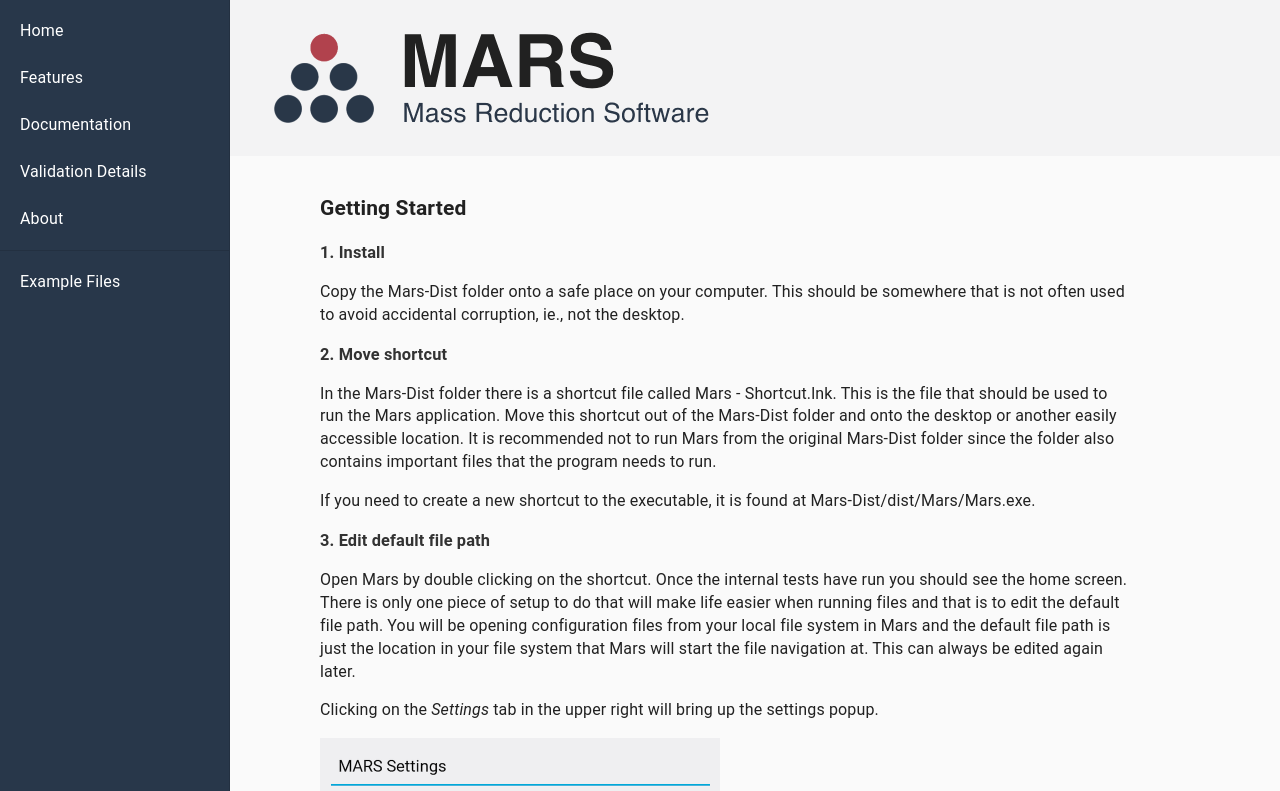
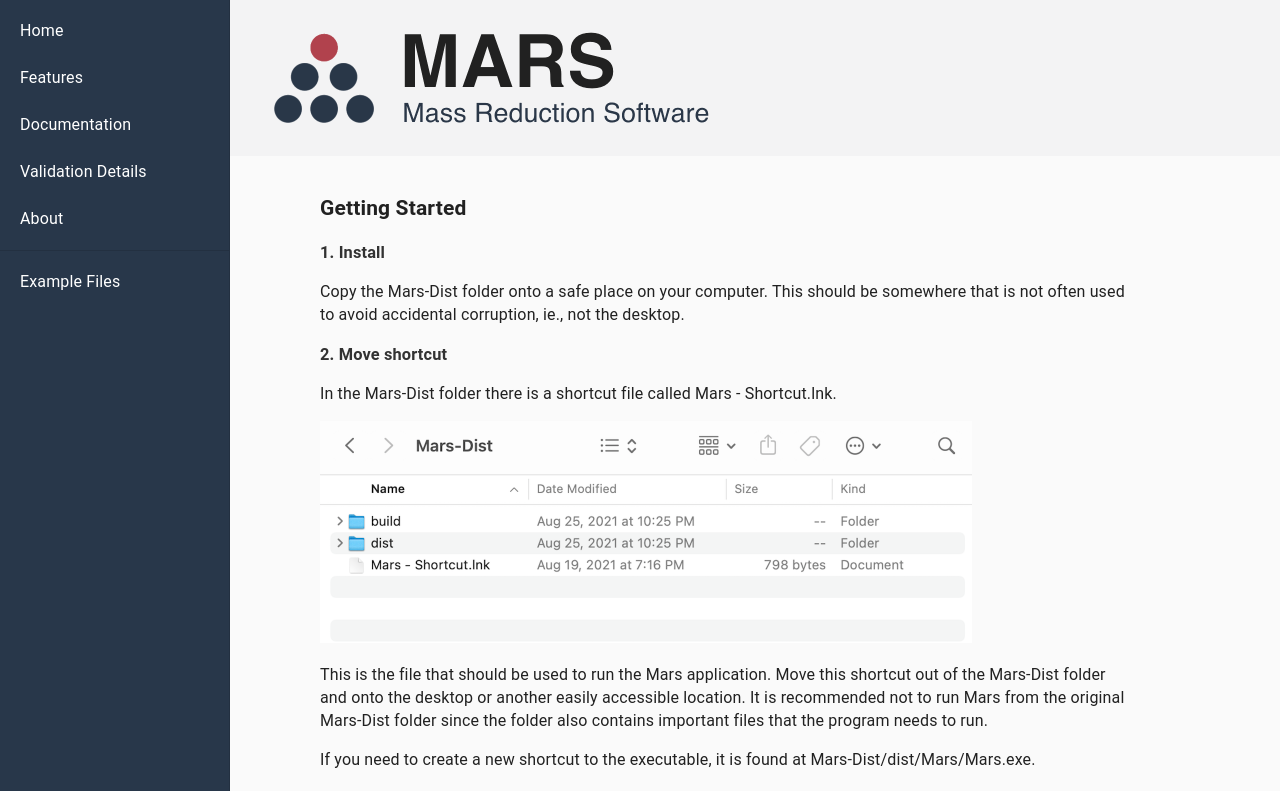
Before and after one commit to ealfvin-dev/mars-docs, a React (Create React App) app: page /#/documentation/gettingstarted in a window 1280 px wide. Shown: the top 791 px of the page. Built offline with nearby package versions, Linux system fonts and the light colour scheme.

Commit message:
Add Dist-Folder image

```diff
--- a/src/pages/Documentation/GettingStarted.js
+++ b/src/pages/Documentation/GettingStarted.js
@@ -18,6 +18,9 @@ function GettingStarted() {
                     <h3>2. Move shortcut</h3>
                     <p>
                         In the Mars-Dist folder there is a shortcut file called Mars - Shortcut.lnk.
+                    </p>
+                    <img src={require('./Images/Dist-Files.jpg')} width='652px' alt="Mars files" />
+                    <p>
                         This is the file that should be used to run the Mars application. Move this shortcut
                         out of the Mars-Dist folder and onto the desktop or another easily accessible location.
                         It is recommended not to run Mars from the original Mars-Dist folder since the folder
```
Also changed, not shown: src/pages/Documentation/Images/Dist-Files.jpg (added).
